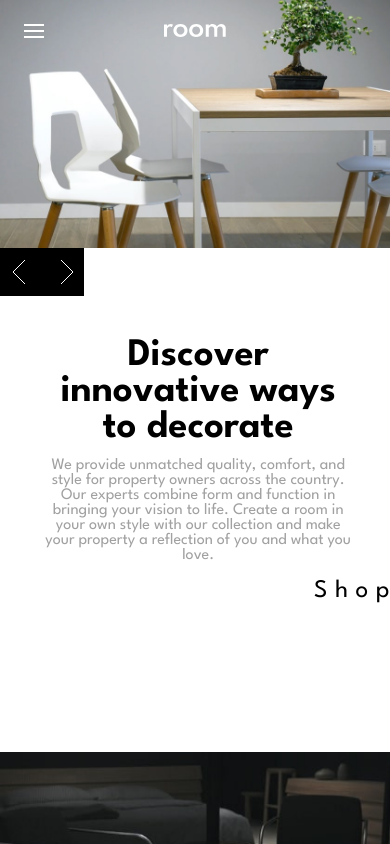
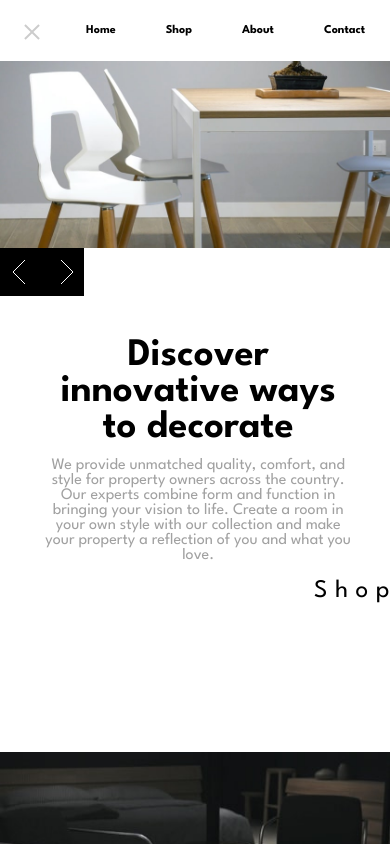
Before and after one commit to ouadjih/room-design-landing-page, a React (Create React App) app: page / in a window 390 px wide. Both pictures are taken after a click on the picture 34 px from the left and 31 px from the top of the page. Shown: the top 844 px of the page. Built offline with nearby package versions, Linux system fonts and the light colour scheme.

Commit message:
added some styling effect to navphone

```diff
--- a/src/components/Navbar.css
+++ b/src/components/Navbar.css
@@ -21,13 +21,23 @@
     display: none;
 }
 
+.animate {
+    animation-duration: 0.4s;
+    animation-name: animate-fade;
+    animation-delay: 0.1s;
+    animation-fill-mode: backwards;
+  }
+
+  @keyframes animate-fade {
+    0% { opacity: 0; background-color: bisque;}
+    25% { opacity: .5; }
+    100% { opacity: 1;  }
+  }
 @media screen and (width < 850px) {
 .navbar{
     margin-top: 2em;
     display: flex;
     justify-content: center;
-
-
    }
    .nav-items{
     display: none;
@@ -45,13 +55,22 @@
     top: 0;
     left: 0;
     width: 100vw;
-    padding: 2em;
+    padding: 1em;
+
+   }
+   .item-phone{
+    cursor: pointer;
+
+   }
+   .item-phone:hover{
+        background-color: rgb(235, 250, 215);
    }
    .hamburger{
     display: block;
     position: absolute;
     left: 2em;
     cursor: pointer;
+    z-index: 99;
 }
 
 }
--- a/src/components/Navbar.js
+++ b/src/components/Navbar.js
@@ -2,12 +2,14 @@ import React, { useState } from "react";
 import "./Navbar.css";
 import logo from '../asset/images/logo.svg'
 import hamburger from '../asset/images/icon-hamburger.svg'
+import close from '../asset/images/icon-close.svg'
 export const Navbar = () => {
-  const [navphone,setNavphone]= useState(false);
+  const [navPhone,setNavPhone]= useState(false);
+
 
   return (
     <nav className="navbar">
-      <img src={hamburger} className="hamburger" alt="hamburger"/>
+      <img onClick={()=>{setNavPhone(!navPhone)}} src={navPhone?close:hamburger} className="hamburger" alt="hamburger"/>
       <img className="logo" src={logo} alt="room" />
       <ul className="nav-items">
         <li className="item">Home</li>
@@ -16,8 +18,8 @@ export const Navbar = () => {
         <li className="item">Contact</li>
       </ul>
 
-      {navphone && <ul className="navphone">
-        <li className="item-phone"></li>
+      {navPhone && <ul className="navphone animate">
+
         <li className="item-phone">Home</li>
         <li className="item-phone">Shop</li>
         <li className="item-phone">About</li>
```
